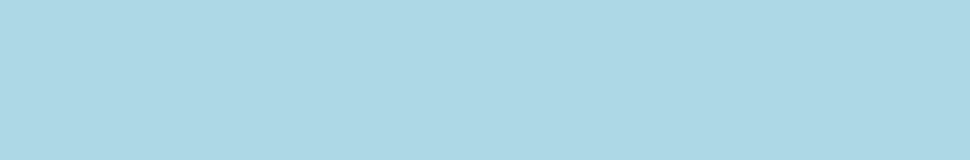
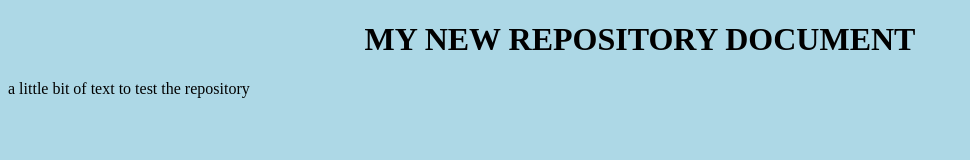
Before and after one commit to landichoa765-beep/new.ara, a plain HTML site: page index.html in a window 1280 px wide. Shown: the whole page, without its empty margins (0-970 px from the left). Drawn offline with Linux system fonts and the light colour scheme.

Commit message:
diko alam

```diff
--- a/index.html
+++ b/index.html
@@ -9,6 +9,8 @@
             background-color: lightblue;
         }
     </style>
+    <center><h1>MY NEW REPOSITORY DOCUMENT</h1></center>
+    a little bit of text to test the repository
 </head>
 <body>
 
```
Also changed, not shown: 1 other file.
